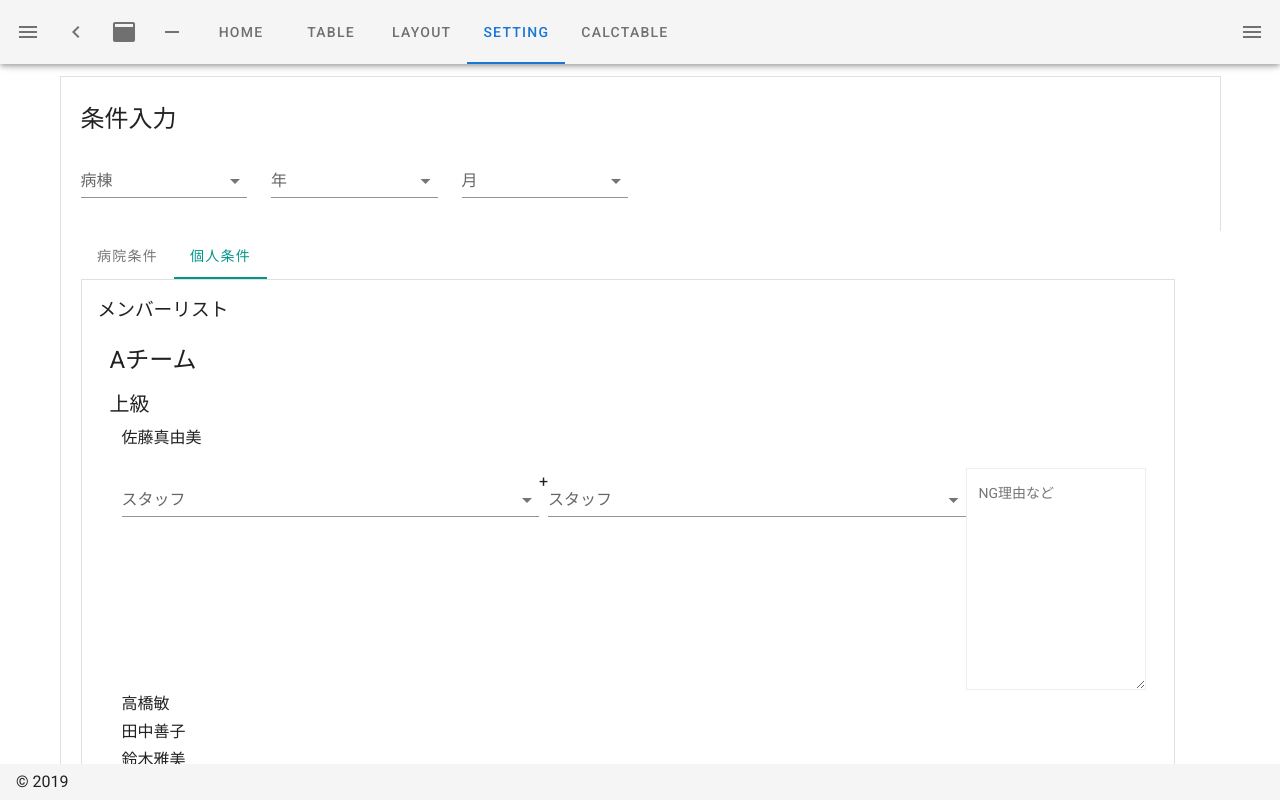
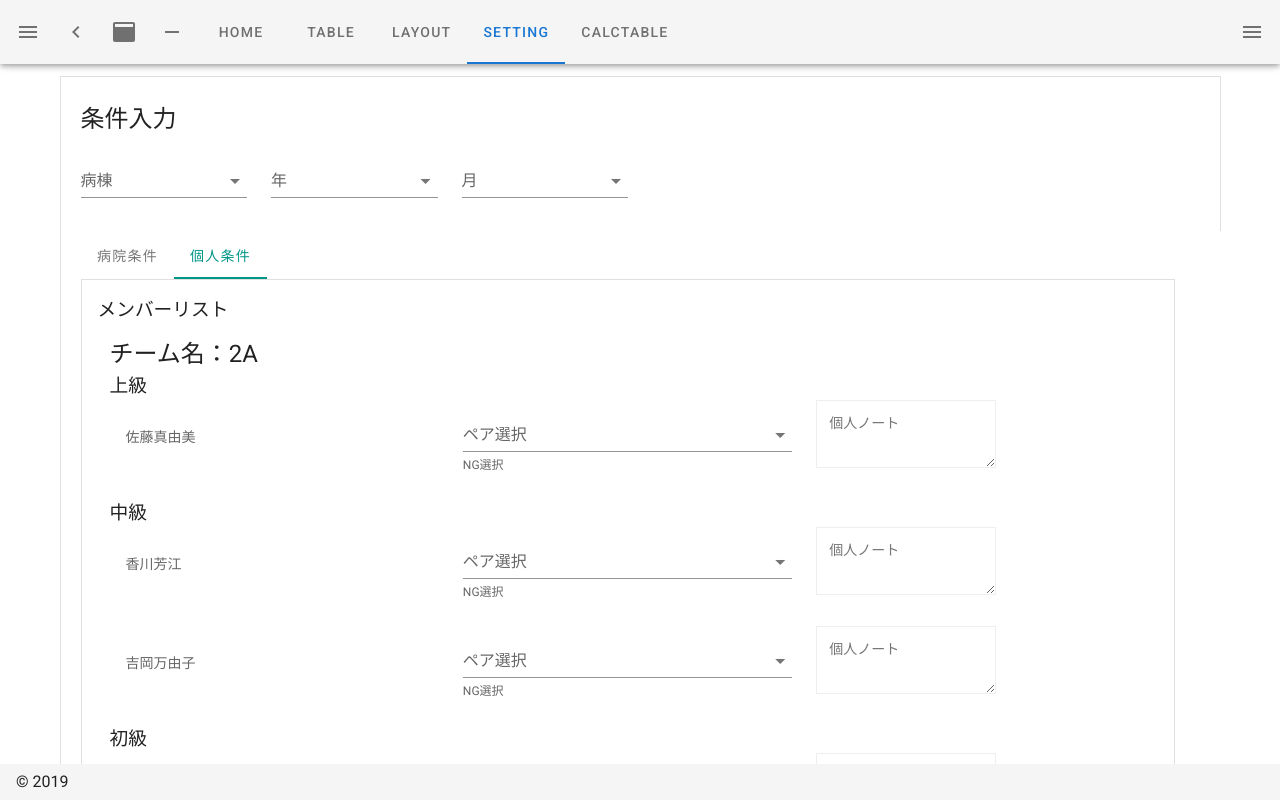
Before and after one commit to BoxPistols/nuxt-vuetify-20120, a Nuxt app: page /setting in a window 1280 px wide. Both pictures are taken after a click on the tab "個人条件". Shown: the top 800 px of the page. Built offline with nearby package versions, Linux system fonts and the light colour scheme.

Commit message:
add NG pare

```diff
--- a/pages/setting.vue
+++ b/pages/setting.vue
@@ -190,6 +190,105 @@
                   <v-col cols="12" style="">
                     <h3>メンバーリスト</h3>
 
+
+
+                    <v-container fluid="">
+                      <h2>チーム名：2A</h2>
+                      <h3>上級</h3>
+                      <v-row align="center">
+                        <v-col cols="12" sm="4">
+                          <v-subheader v-text="'佐藤真由美'"></v-subheader>
+                        </v-col>
+                        <v-col cols="12" sm="4">
+                          <v-select v-model="e1" :items="states" :menu-props="{ maxHeight: '400' }" label="ペア選択" multiple="" hint="NG選択" persistent-hint=""></v-select>
+                        </v-col>
+                        <v-col cols="12" sm="4">
+                          <textarea placeholder="個人ノート"></textarea>
+                        </v-col>
+                      </v-row>
+                    </v-container>
+                    <v-container fluid="">
+                      <h3>中級</h3>
+                      <v-row align="center">
+                        <v-col cols="12" sm="4">
+                          <v-subheader v-text="'香川芳江'"></v-subheader>
+                        </v-col>
+                        <v-col cols="12" sm="4">
+                          <v-select v-model="e2" :items="states" :menu-props="{ maxHeight: '400' }" label="ペア選択" multiple="" hint="NG選択" persistent-hint=""></v-select>
+                        </v-col>
+                        <v-col cols="12" sm="4">
+                          <textarea placeholder="個人ノート"></textarea>
+                        </v-col>
+                      </v-row>
+                    </v-container>
+                    <v-container fluid="">
+                      <v-row align="center">
+                        <v-col cols="12" sm="4">
+                          <v-subheader v-text="'吉岡万由子'"></v-subheader>
+                        </v-col>
+                        <v-col cols="12" sm="4">
+                          <v-select v-model="e3" :items="states" :menu-props="{ maxHeight: '400' }" label="ペア選択" multiple="" hint="NG選択" persistent-hint=""></v-select>
+                        </v-col>
+                        <v-col cols="12" sm="4">
+                          <textarea placeholder="個人ノート"></textarea>
+                        </v-col>
+                      </v-row>
+                    </v-container>
+                    <v-container fluid="">
+                      <h3>初級</h3>
+                      <v-row align="center">
+                        <v-col cols="12" sm="4">
+                          <v-subheader v-text="'佐藤真由美'"></v-subheader>
+                        </v-col>
+                        <v-col cols="12" sm="4">
+                          <v-select v-model="e4" :items="states" :menu-props="{ maxHeight: '400' }" label="ペア選択" multiple="" hint="NG選択" persistent-hint=""></v-select>
+                        </v-col>
+                        <v-col cols="12" sm="4">
+                          <textarea placeholder="個人ノート"></textarea>
+                        </v-col>
+                      </v-row>
+                    </v-container>
+                    <v-container fluid="">
+                      <v-row align="center">
+                        <v-col cols="12" sm="4">
+                          <v-subheader v-text="'佐藤真由美'"></v-subheader>
+                        </v-col>
+                        <v-col cols="12" sm="4">
+                          <v-select v-model="e5" :items="states" :menu-props="{ maxHeight: '400' }" label="ペア選択" multiple="" hint="NG選択" persistent-hint=""></v-select>
+                        </v-col>
+                        <v-col cols="12" sm="4">
+                          <textarea placeholder="個人ノート"></textarea>
+                        </v-col>
+                      </v-row>
+                    </v-container>
+                    <v-container fluid="">
+                      <v-row align="center">
+                        <v-col cols="12" sm="4">
+                          <v-subheader v-text="'佐藤真由美'"></v-subheader>
+                        </v-col>
+                        <v-col cols="12" sm="4">
+                          <v-select v-model="e6" :items="states" :menu-props="{ maxHeight: '400' }" label="ペア選択" multiple="" hint="NG選択" persistent-hint=""></v-select>
+                        </v-col>
+                        <v-col cols="12" sm="4">
+                          <textarea placeholder="個人ノート"></textarea>
+                        </v-col>
+                      </v-row>
+                    </v-container>
+                    <v-container fluid="">
+                      <v-row align="center">
+                        <v-col cols="12" sm="4">
+                          <v-subheader v-text="'佐藤真由美'"></v-subheader>
+                        </v-col>
+                        <v-col cols="12" sm="4">
+                          <v-select v-model="e7" :items="states" :menu-props="{ maxHeight: '400' }" label="ペア選択" multiple="" hint="NG選択" persistent-hint=""></v-select>
+                        </v-col>
+                        <v-col cols="12" sm="4">
+                          <textarea placeholder="個人ノート"></textarea>
+                        </v-col>
+                      </v-row>
+                    </v-container>
+
+
                     <div class="teamGroup">
                       <div class="title_team">Aチーム</div>
                       <div class="title_class">上級</div>
@@ -286,6 +385,44 @@
 <script>
 export default {
   data: () => ({
+
+
+  e1: [],
+  e2: [],
+  e3: [],
+  e4: [],
+  e5: [],
+  e6: [],
+  e7: [],
+  states: [
+    "吉岡万由子",
+    "香川芳江",
+    "佐藤真由美",
+    "神田八重子",
+    "長野葉子",
+    "伊集院小枝子",
+    "Ohio",
+    "Oklahoma",
+    "Oregon",
+    "Palau",
+    "Pennsylvania",
+    "Puerto Rico",
+    "Rhode Island",
+    "South Carolina",
+    "South Dakota",
+    "Tennessee",
+    "Texas",
+    "Utah",
+    "Vermont",
+    "Virgin Island",
+    "Virginia",
+    "Washington",
+    "West Virginia",
+    "Wisconsin",
+    "Wyoming"
+  ],
+
+
     date: new Date().toISOString().substr(0, 7),
     menu: false,
     modal: false,
```
